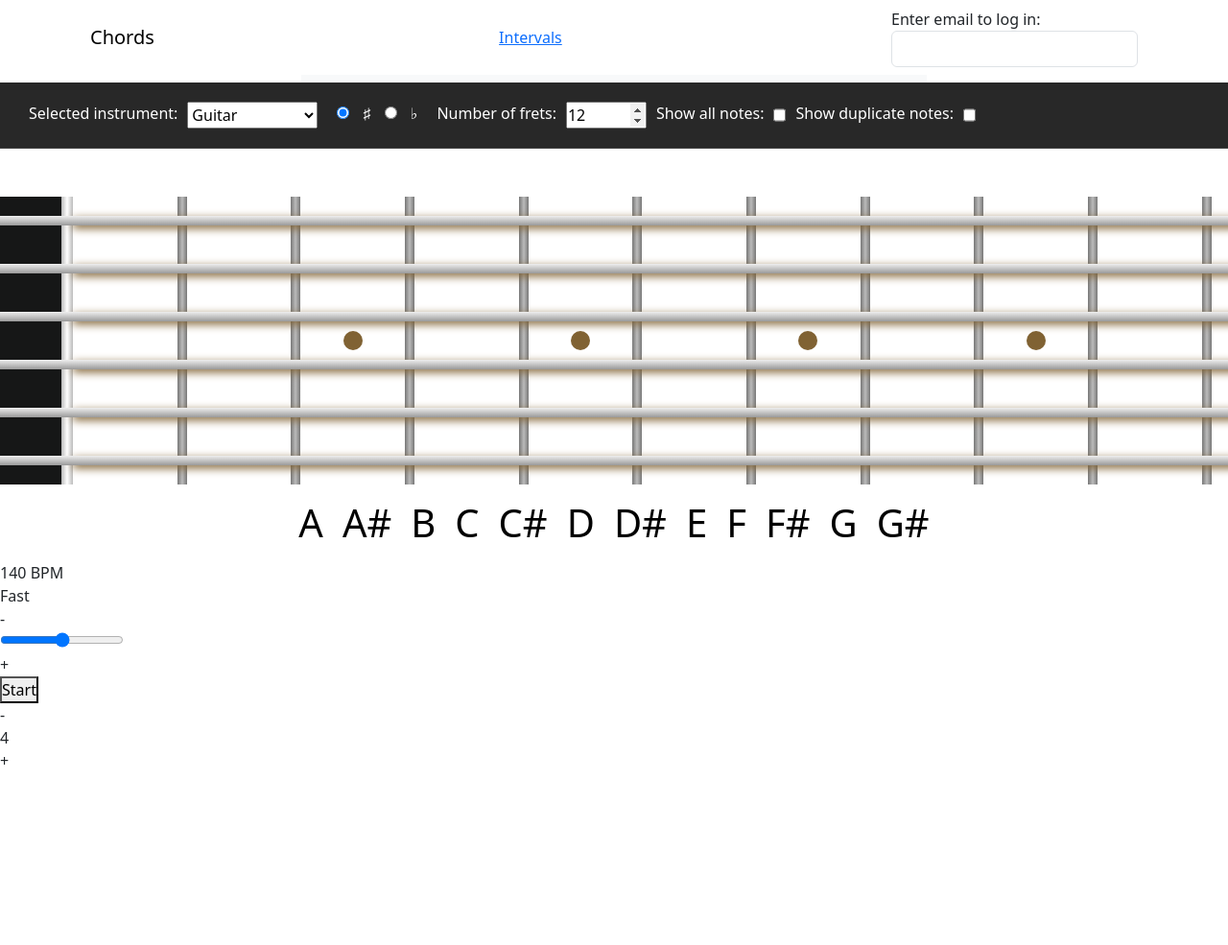
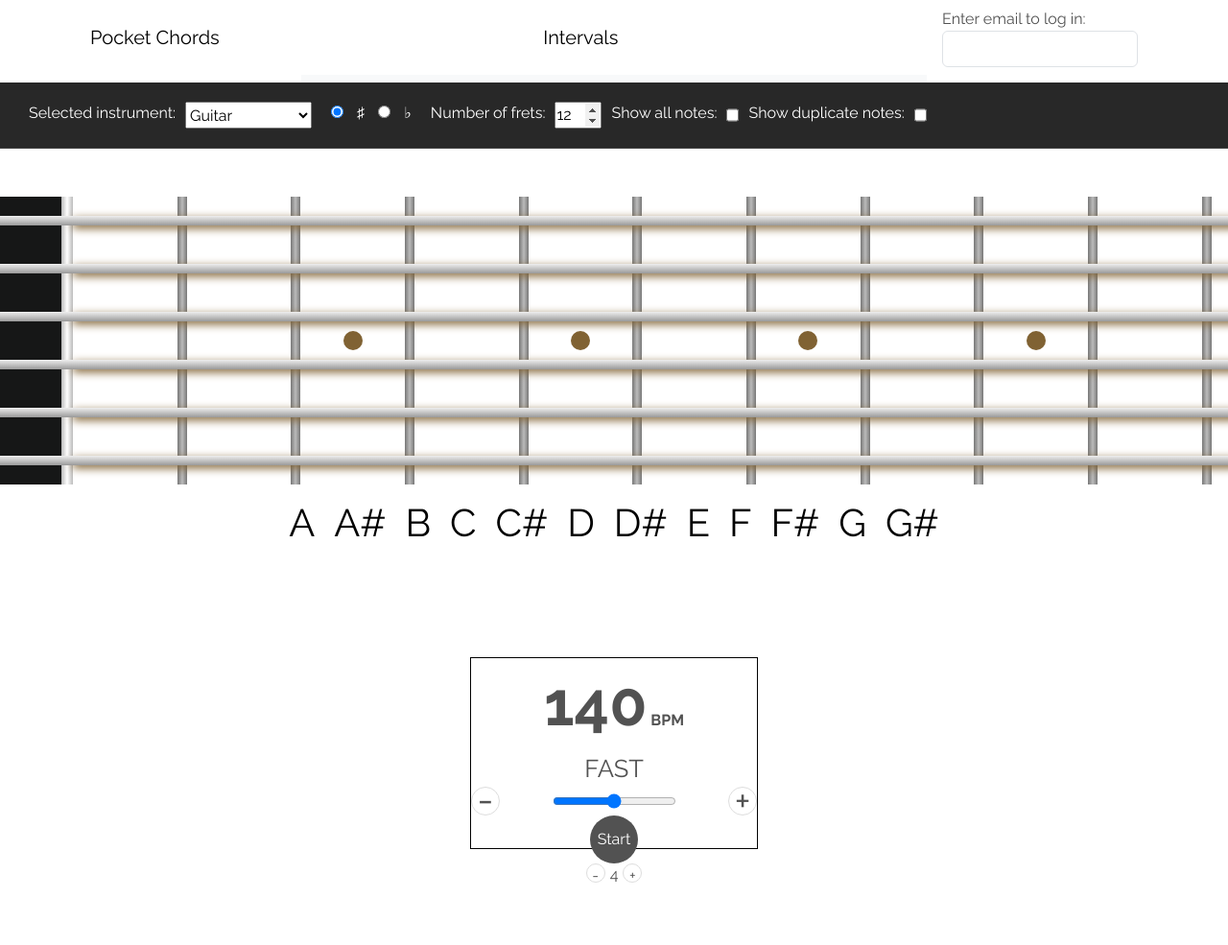
Before and after one commit to The-Metre/Chords, a Django app: page /intervals/fretboard in a window 1280 px wide; the page is wider, and only the part inside the window is pictured. Shown: that part at 96% size. Before the commit the page ends 797 px from the top of that part, so only its background shows below. Run offline with Django 3.2, Linux system fonts and the light colour scheme; some libraries are stand-ins or nearby versions.

Commit message:
added new metronome css in base css

```diff
--- a/pocket_chords/static/base.css
+++ b/pocket_chords/static/base.css
@@ -1,4 +1,4 @@
-
+@import url('https://fonts.googleapis.com/css2?family=Raleway:wght@400;700&display=swap');
 
 /* GUITAR FRETBOARD STUFF */
 :root {
@@ -148,3 +148,101 @@ label {
 
 
 /* METRONOME STUFF */
+
+body {
+    font-family: 'Raleway', sans-serif;
+    color: #525252;
+}
+
+.metronome-container {
+    display: flex;
+    justify-content: center;
+    align-items: center;
+    height: 50vh;
+}
+
+.metronome {
+    border: 1px solid #000;
+    display: flex;
+    flex-direction: column;
+    width: 300px;
+    height: 200px;
+    justify-content: space-between;
+}
+
+.bpm-display {
+    width: 100%;
+    text-align: center;
+    font-weight: bold;
+
+}
+
+.bpm-display .tempo {
+    font-size: 4em;
+}
+
+.tempo-text {
+    font-size: 1.6em;
+    text-transform: uppercase;
+    text-align: center;
+}
+
+.tempo-settings {
+    display: flex;
+    justify-content: space-between;
+}
+
+.tempo-settings .adjust-tempo-button {
+    width: 30px;
+    height: 30px;
+    font-size: 40px;
+    border-radius: 50%;
+    border: 1px solid #ddd;
+    text-align: center;
+    cursor: pointer;
+}
+
+.tempo-settings .adjust-tempo-button:hover {
+    background: #525252;
+    color: #fff
+}
+
+.tempo-settings .decrease-tempo {
+    line-height: 23px;
+}
+
+.tempo-settings .increase-tempo {
+    line-height: 28px;
+}
+
+.metronome-start-stop-button {
+    width: 50px;
+    height: 50px;
+    font-size: 1em;
+    text-align: center;
+    background: #525252;
+    color: #fff;
+    border-radius: 50%;
+    line-height: 50px;
+    margin: 0 auto;
+    cursor: pointer;
+}
+
+.metronome-start-stop-button:hover {
+    background: #666666;
+}
+
+.measures {
+    display: flex;
+    justify-content: center;
+}
+
+.measures .stepper {
+    width: 20px;
+    height: 20px;
+    border-radius: 50%;
+    border: 1px solid #ddd;
+    text-align: center;
+    margin: 0 5px;
+    cursor: pointer;
+}
--- a/pocket_chords/templates/base.html
+++ b/pocket_chords/templates/base.html
@@ -8,14 +8,13 @@
         <title>Pocket Chords</title>
         <link href="/static/bootstrap/css/bootstrap.min.css" rel="stylesheet">
         <link href="/static/base.css" rel="stylesheet">
-        <link href="/static/fretboard.css" rel="stylesheet">
     </head>
     <body>
         <div class="container">
             <nav class="navbar navbar-default" role="navigation">
                 <div class="container-fluid">
-                    <a class="navbar-brand" href="/">Chords</a>
-                    <a class="nav navbar-nav navbar-left" href="{% url 'fretboard' %}">Intervals</a>
+                    <a class="navbar-brand" href="/">Pocket Chords</a>
+                    <a class="navbar-brand" href="{% url 'fretboard' %}">Intervals</a>
                     {% if user.email %}
                     <ul class="nav navbar-nav navbar-left">
                         <li><a href="{% url 'my_songs' user.email %}">My songs</a></li>
--- a/pocket_chords/templates/fretboard.html
+++ b/pocket_chords/templates/fretboard.html
@@ -35,12 +35,11 @@
         </div>
         <div class="tempo-text">Fast</div>
         <div class="tempo-settings">
-            <div class="adjust-tempo decrease-tempo">-</div>
+            <div class="adjust-tempo-button decrease-tempo">-</div>
             <input type="range" min="20" max="280" step="1" class="tempo-slider">
-            <div class="adjust-tempo increase-tempo">+</div>
+            <div class="adjust-tempo-button increase-tempo">+</div>
         </div>
-        <div>
-            <button class="metronome-start-stop">Start</button>
+        <div class="metronome-start-stop-button">Start</button>
         </div>
         <div class="measures">
             <div class="subtract-beats stepper">-</div>
```
